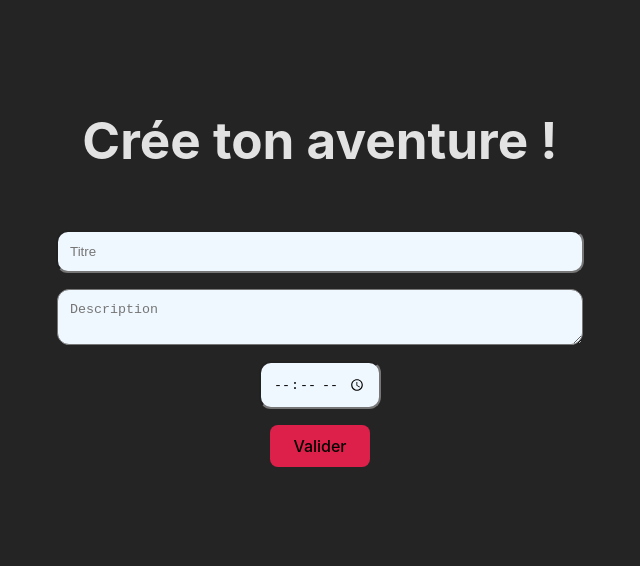
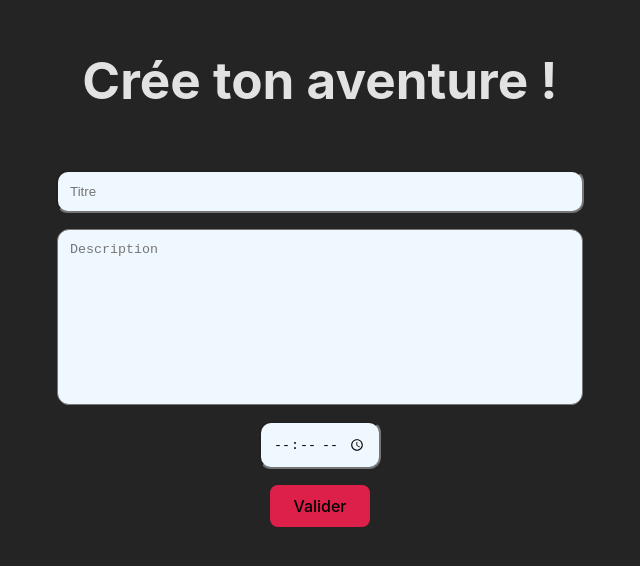
Before and after one commit to Zenika/ZEscape-web, a React (Vite) app: page /#/ in a window 1280 px wide. Shown: the part 122-688 px from the top of the page, without its empty margins (320-960 px from the left). Built offline with nearby package versions, Linux system fonts and the light colour scheme.

Commit message:
chore: fix lint issue

```diff
--- a/src/modules/adventures/components/AdventureForm.component.tsx
+++ b/src/modules/adventures/components/AdventureForm.component.tsx
@@ -8,7 +8,15 @@ type Props = {
 };
 
 export const AdventureFormComponent: React.FC<Props> = ({ adventure, setAdventure, setStep }) => {
-  const onUpdateField = (event: { target: { name: any; value: any } }) => {
+  const onUpdateTextField = (event: React.ChangeEvent<HTMLInputElement>) => {
+    const adventureState = {
+      ...adventure,
+      [event.target.name]: event.target.value,
+    };
+    setAdventure(adventureState);
+  };
+
+  const onUpdateTexareatField = (event: React.ChangeEvent<HTMLTextAreaElement>) => {
     const adventureState = {
       ...adventure,
       [event.target.name]: event.target.value,
@@ -23,9 +31,9 @@ export const AdventureFormComponent: React.FC<Props> = ({ adventure, setAdventur
   return (
     <>
       <form onSubmit={handleSubmit}>
-        <input type="text" name="title" placeholder="Titre" value={adventure.title} onChange={onUpdateField} />
-        <textarea name="description" placeholder="Description" value={adventure.description} onChange={onUpdateField} />
-        <input type="time" name="time" placeholder="Titre" value={adventure.time} onChange={onUpdateField} />
+        <input type="text" name="title" placeholder="Titre" value={adventure.title} onChange={onUpdateTextField} />
+        <textarea name="description" rows={10} placeholder="Description" value={adventure.description} onChange={onUpdateTexareatField} />
+        <input type="time" name="time" placeholder="Titre" value={adventure.time} onChange={onUpdateTextField} />
         <input className="submit" type="submit" value="Valider" />
       </form>
     </>
--- a/src/styles/form.css
+++ b/src/styles/form.css
@@ -13,8 +13,7 @@ form {
   padding: 12px;
 }
 
-form input,
-textarea {
+form input {
   width: 500px;
   padding: 12px;
   margin: auto;
@@ -23,6 +22,17 @@ textarea {
   color: black;
   background-color: aliceblue;
 }
+
+form textarea {
+    width: 500px;
+    resize: none;
+    padding: 12px;
+    margin: auto;
+    margin-top: 16px;
+    border-radius: 12px;
+    color: black;
+    background-color: aliceblue;
+  }
 
 form input[type='time'] {
   width: fit-content;
```
